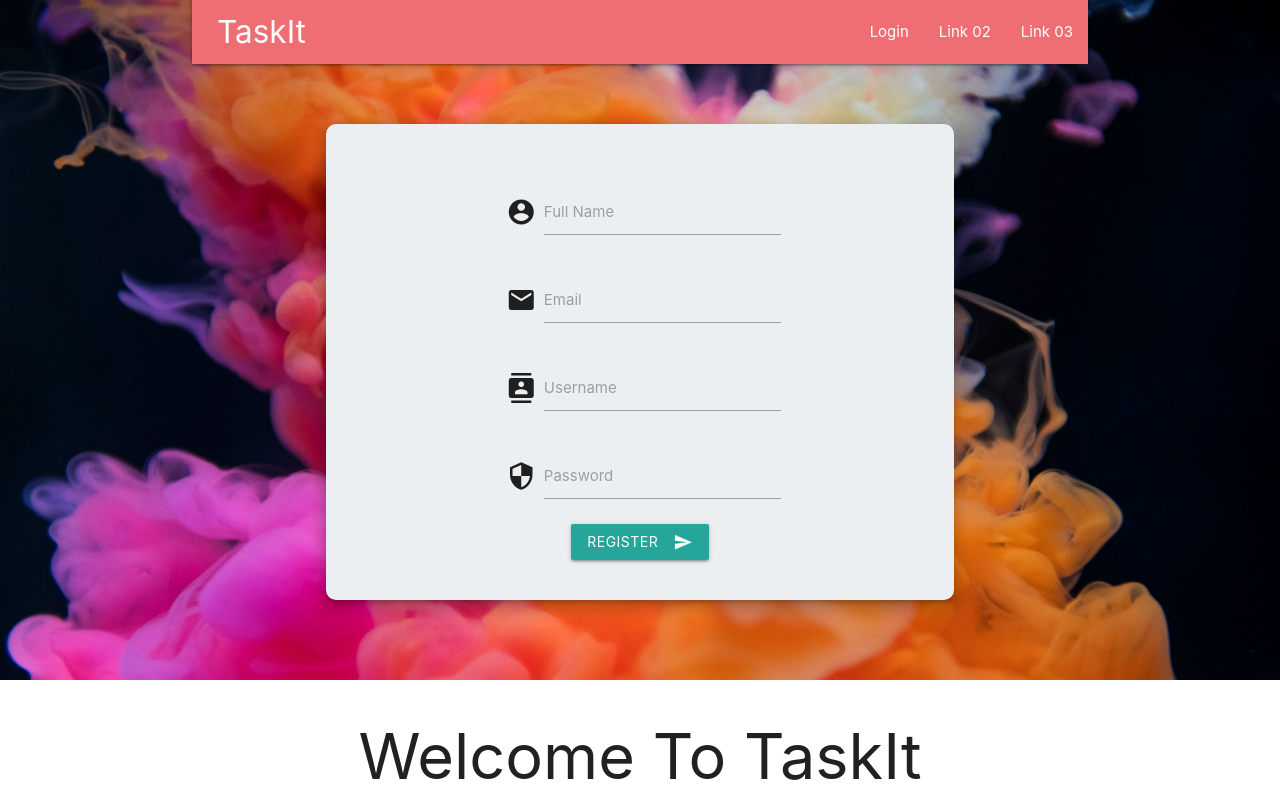
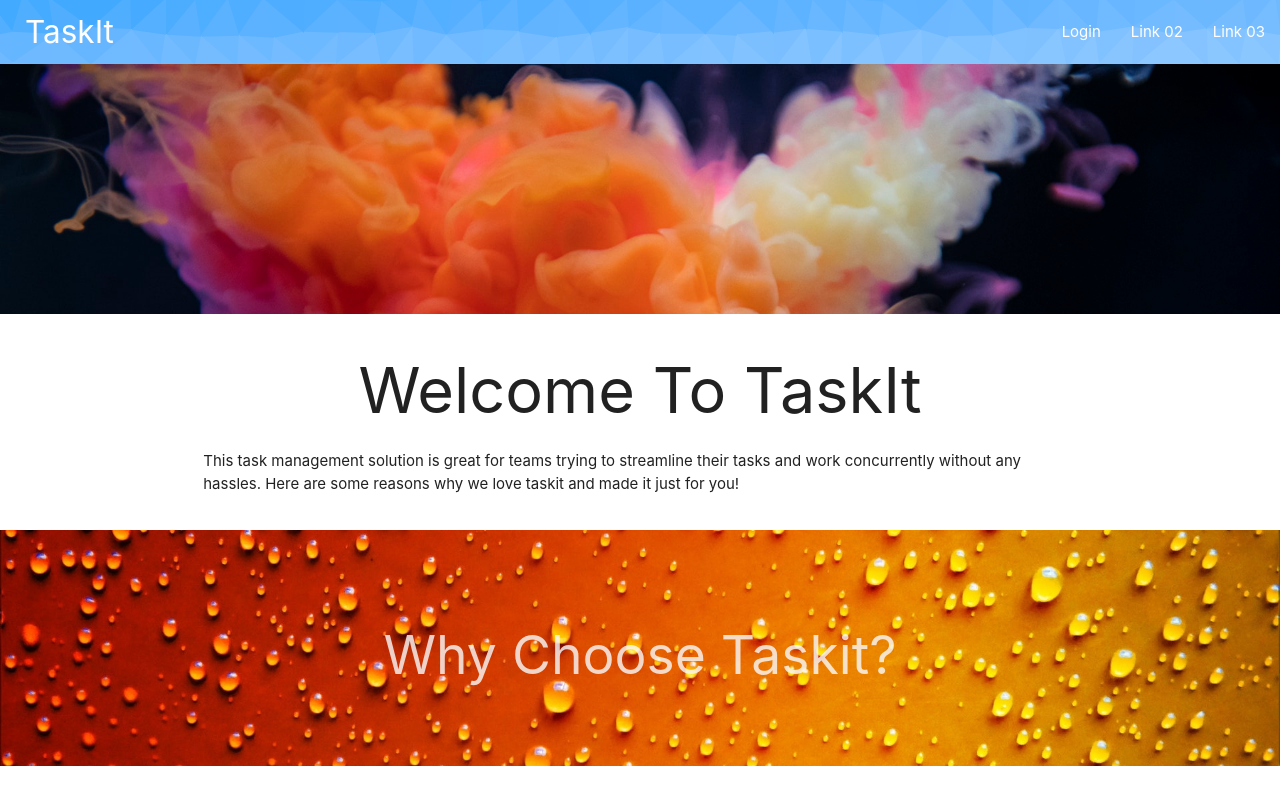
Before and after one commit to Esotastic/TaskIt, a React (Create React App) app: page / in a window 1280 px wide. Shown: the top 791 px of the page. Built offline with nearby package versions, Linux system fonts and the light colour scheme.

Commit message:
Reorganize index.html into Header.js, Landing.js, Footer.js and subsequent scss pages

```diff
--- a/public/index.html
+++ b/public/index.html
@@ -31,73 +31,13 @@
   <title>TaskIt</title>
 </head>
 
-<!-- <nav>
-  <div class="nav-wrapper">
-    <a href="#" class="brand-logo">TaskIt</a>
-    <ul id="nav-mobile" class="right">
-      <li><a href="login.html">Login</a></li>
-      <li><a href="#">Link 02</a></li>
-      <li><a href="#">Link 03</a></li>
-    </ul>
-  </div>
-</nav> -->
-
 <body>
   <noscript>You need to enable JavaScript to run this app.</noscript>
+
   <div id="root"></div>
-  <div class="row">
-    <div class="container">
-      <div class="col s12">
-        <h1 class="center-align">Welcome To TaskIt</h1>
-        <p>This task management solution is great for teams trying to streamline their tasks and work concurrently
-          without any hassles. Here are some reasons why we love taskit and made it just for you!</p>
-      </div>
-    </div>
-  </div>
-  <div id="banner-two" class="row">
-    <div class="container center-align s12">
-      <h2 class="grey-text text-lighten-5">Why Choose Taskit?</h2>
-    </div>
-  </div>
-  <div class="row container">
-    <div class="col s4 center-align">
-      <i class="medium material-icons">dashboard</i>
-      <h3>One Place</h3>
-    </div>
-    <div class="col s4 center-align">
-      <i class="medium material-icons">attach_money</i>
-      <h3>Free</h3>
-    </div>
-    <div class="col s4 center-align">
-      <i class="medium material-icons">check_box</i>
-      <h3>In Sync</h3>
-    </div>
-    <div lass="container col s12">
-      <div class="col s4">
-        <p>Everything is easily in one place so you can view your overall project goals and view your tasks directly to
-          get the job done.</p>
-      </div>
-      <div class="col s4">
-        <p>We wanted small teams to really benefit from our service. Our passion is building projects in our spare
-          time, small teams come with big dreams.</p>
-      </div>
-      <div class="col s4">
-        <p>Your team will be in sync with tasks,deadlines, even issues. This makes big project easier.</p>
-      </div>
-    </div>
-  </div>
-  </div>
-  </div>
+
   <!-- Compiled and minified JavaScript -->
   <script src="https://cdnjs.cloudflare.com/ajax/libs/materialize/1.0.0/js/materialize.min.js"></script>
 </body>
-<footer class="page-footer  light-blue darken-4">
-  <div class="footer-copyright light-blue darken-4">
-    <div class="container center-align">
-      <p class="grey-text text-lighten-4">TaskIt ©2019</p>
-      <a class="grey-text text-lighten-4" href="https://github.com/projectunic0rn">Project Unicorn</a>
-    </div>
-  </div>
-</footer>
 
 </html>
--- a/public/stylesheet/main.css
+++ b/public/stylesheet/main.css
@@ -14,24 +14,24 @@
     overflow:hidden;
     width:100%;
 } */
-.brand-logo {
+/* .brand-logo {
     left:25px;
-}
-#banner-one {
+} */
+/* #banner-one {
     background-image: url('/images/test_background.jpeg');
     background-repeat: no-repeat;
     background-size:cover;
     overflow:hidden;
     width:100%;
-}
-#banner-two {
+} */
+/* #banner-two {
     background-image: url('/images/home-background-02-min.jpeg');
     background-repeat:no-repeat;
     background-size:cover;
     overflow:hidden;
     width:100%;
     padding:60px 0;
-}
-#banner-two h2 {
+} */
+/* #banner-two h2 {
     opacity: 0.8;
-}
+} */
--- a/src/App.js
+++ b/src/App.js
@@ -1,25 +1,25 @@
 import React, { Component } from "react";
-import Register from "./components/register/Register";
-import Header from "./components/Header/Header";
+import Landing from './components/Landing/Landing.js';
+import Register from './components/register/Register';
+import Login from './components/login/Login';
+import Footer from './components/Footer/Footer';
 
-// import { BrowserRouter, Route, Switch } from 'react-router-dom';
+
+import { BrowserRouter, Route } from 'react-router-dom';
 
 class App extends Component {
   render() {
     return (
-      <div id="banner-one">
-        <div className="App">
-          <div className="container"><Header /></div>
-          <div className="container"><Register /></div>
-        </div>
+      <div>
+        <BrowserRouter>
+          <div>
+            <Route exact path="/" component={Landing} />
+            <Route exact path="/register" component={Register} />
+            <Route exact path="/login" component={Login} />
+            <Footer />
+          </div>
+        </BrowserRouter>
       </div>
-      // <div>
-      //   <BrowserRouter>
-      //     <div className="container">
-      //       <Header />
-      //     </div>
-      //   </BrowserRouter>
-      // </div>
     );
   }
 }
--- /dev/null
+++ b/src/components/Footer/Footer.js
@@ -0,0 +1,21 @@
+import React, { Component } from 'react';
+
+class Footer extends Component {
+
+    render() {
+        return (
+            <div>
+                <footer class="page-footer  light-blue darken-4">
+                    <div class="footer-copyright light-blue darken-4">
+                        <div class="container center-align">
+                            <p class="grey-text text-lighten-4">TaskIt ©2019</p>
+                            <a class="grey-text text-lighten-4" href="https://github.com/projectunic0rn">Project Unicorn</a>
+                        </div>
+                    </div>
+                </footer>
+            </div>
+        );
+    }
+};
+
+export default Footer;
--- a/src/components/Header/Header.js
+++ b/src/components/Header/Header.js
@@ -1,7 +1,8 @@
 import React, { Component } from 'react';
 // import { Link } from 'react-router-dom';
 
-import styles from './Header.scss';
+// import styles from './Header.scss';
+import './Header.scss';
 
 class Header extends Component {
     //     renderContent() {
@@ -25,7 +26,7 @@ class Header extends Component {
 
         return (
             <div>
-                <nav className={styles.Nav}>
+                <nav className="Nav">
                     <div className="nav-wrapper">
                         <a href="#" class="brand-logo">TaskIt</a>
                         <ul id="nav-mobile" class="right">
@@ -35,7 +36,7 @@ class Header extends Component {
                         </ul>
                     </div>
                 </nav>
-            </div>
+            </div >
             //             <nav>
             //                 <Link
             //                     to="/"
--- a/src/components/Header/Header.scss
+++ b/src/components/Header/Header.scss
@@ -1,3 +1,7 @@
+.brand-logo {
+    left:25px;
+}
+
 .Nav {
     background-image: url('/images/header_bg_v2.png');
     background-repeat: no-repeat;
--- /dev/null
+++ b/src/components/Landing/Landing.js
@@ -0,0 +1,60 @@
+import React, { Component } from 'react';
+
+import Header from '../Header/Header';
+import './Landing.scss';
+
+class Landing extends Component {
+
+    render() {
+        return (
+            <div>
+                <Header />
+                <div id="banner-one">
+                </div>
+                <div class="row">
+                    <div class="container">
+                        <div class="col s12">
+                            <h1 class="center-align">Welcome To TaskIt</h1>
+                            <p>This task management solution is great for teams trying to streamline their tasks and work concurrently
+          without any hassles. Here are some reasons why we love taskit and made it just for you!</p>
+                        </div>
+                    </div>
+                </div>
+                <div id="banner-two" class="row">
+                    <div class="container center-align s12">
+                        <h2 class="grey-text text-lighten-5">Why Choose Taskit?</h2>
+                    </div>
+                </div>
+                <div class="row container">
+                    <div class="col s4 center-align">
+                        <i class="medium material-icons">dashboard</i>
+                        <h3>One Place</h3>
+                    </div>
+                    <div class="col s4 center-align">
+                        <i class="medium material-icons">attach_money</i>
+                        <h3>Free</h3>
+                    </div>
+                    <div class="col s4 center-align">
+                        <i class="medium material-icons">check_box</i>
+                        <h3>In Sync</h3>
+                    </div>
+                    <div lass="container col s12">
+                        <div class="col s4">
+                            <p>Everything is easily in one place so you can view your overall project goals and view your tasks directly to
+          get the job done.</p>
+                        </div>
+                        <div class="col s4">
+                            <p>We wanted small teams to really benefit from our service. Our passion is building projects in our spare
+          time, small teams come with big dreams.</p>
+                        </div>
+                        <div class="col s4">
+                            <p>Your team will be in sync with tasks,deadlines, even issues. This makes big project easier.</p>
+                        </div>
+                    </div>
+                </div>
+            </div>
+        );
+    }
+};
+
+export default Landing;
--- /dev/null
+++ b/src/components/Landing/Landing.scss
@@ -0,0 +1,19 @@
+#banner-one {
+    background-image: url('/images/test_background.jpeg');
+    background-repeat: no-repeat;
+    background-size: cover;
+    overflow: hidden;
+    width: 100%;
+    min-height: 250px;
+}
+#banner-two {
+    background-image: url('/images/home-background-02-min.jpeg');
+    background-repeat:no-repeat;
+    background-size:cover;
+    overflow:hidden;
+    width:100%;
+    padding:60px 0;
+}
+#banner-two h2 {
+    opacity: 0.8;
+}
```
Also changed, not shown: src/components/team-register/TeamRegister.js (+14 -14 lines), package.json (line endings or trailing spaces), src/components/Footer/Footer.scss (added), 1 other file (tests, documents, lock files or other folders).
